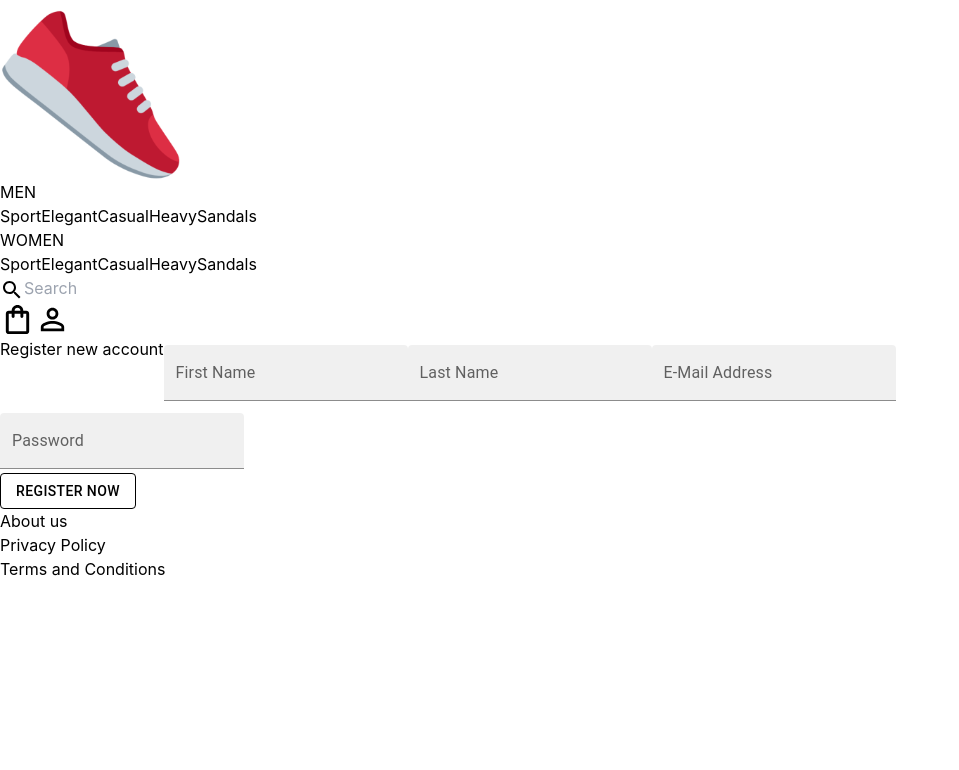
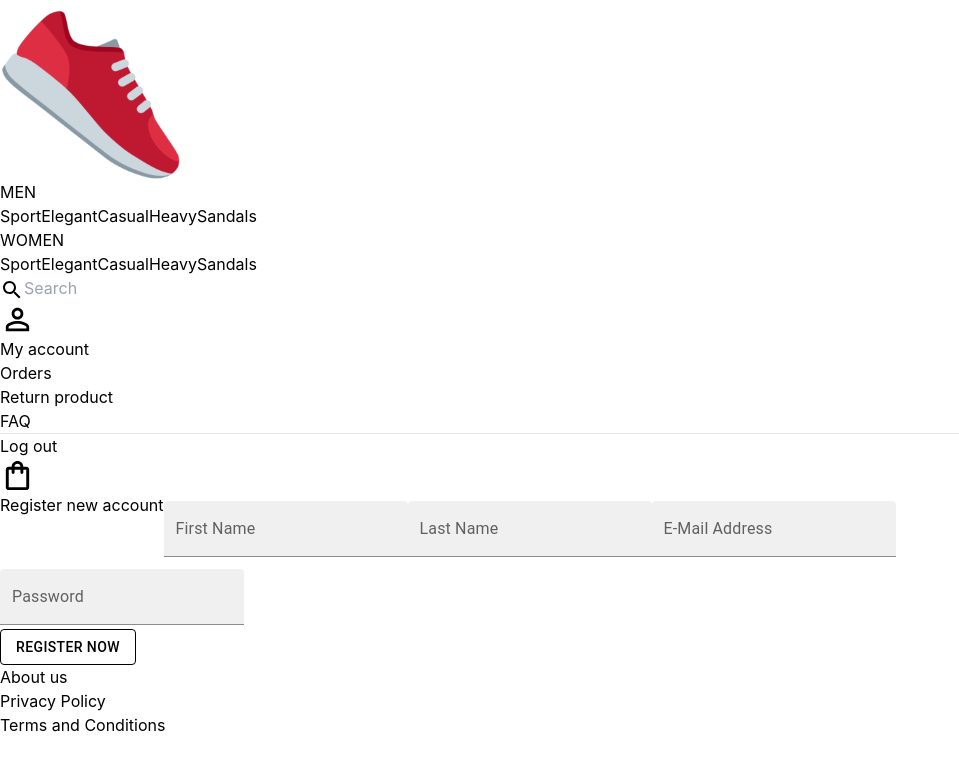
Before and after one commit to aneiqu/shoe-ecommerce, a React (Create React App) app: page /#/myaccount/register in a window 1280 px wide. Shown: the top 770 px of the page, without its empty margins (0-959 px from the left). Built offline with nearby package versions, Linux system fonts and the light colour scheme.

Commit message:
Reworked account panel and made some improvements on other gui elements

```diff
--- a/src/Components/Account/AccountPanel.jsx
+++ b/src/Components/Account/AccountPanel.jsx
@@ -13,51 +13,67 @@ import StreetInput from "../Re-usable/Inputs/Address/StreetInput";
 import CountryInput from "../Re-usable/Inputs/Address/CountryInput";
 import ZipInput from "../Re-usable/Inputs/Address/ZipInput";
 import CityInput from "../Re-usable/Inputs/Address/CityInput";
+import PanelLarge from "./PanelLarge/PanelLarge";
+import { useEffect, useState } from "react";
+import PanelSmall from "./PanelSmall/PanelSmall";
 
 export default function AccountPanel({ setLogged }) {
-  const handleLogOut = () => {
-    setLogged(false);
-    localStorage.setItem("logged", false);
-  };
+  const [screenWidth, setScreenWidth] = useState(window.innerWidth);
 
-  return (
-    <div className='pt-2'>
-      <div className='flex flex-wrap md:flex-nowrap'>
-        <form className='flex flex-col w-screen items-center'>
-          <span className='text-lg mt-4'>Personal information</span>
-          <NameInput />
-          <MiddleNameInput />
-          <LastNameInput />
-          <MailInput />
-          <PhoneInput />
-          <BirthInput />
-          <GenderInput />
-          <Button type='submit' variant='outlined' className='m-2'>
-            Save
-          </Button>
-        </form>
-        <form className='flex flex-col w-screen items-center'>
-          <span className='text-lg mt-4'>Address</span>
-          <StreetInput />
-          <ZipInput />
-          <CityInput />
-          <CountryInput />
-          <Button type='submit' variant='outlined' className='m-2'>
-            Save Address
-          </Button>
-        </form>
-      </div>
-      <div className='flex justify-center'>
-        <Button
-          color='inherit'
-          className='w-3/5 md:w-2/5 m-5 bg-black text-white'
-          variant='contained'
-          onClick={handleLogOut}
-        >
-          Log out
-        </Button>
-      </div>
-      <FormFooter logoEnabled={false} />
-    </div>
-  );
+  useEffect(() => {
+    const handleResize = () => {
+      setScreenWidth(window.innerWidth);
+    };
+
+    window.addEventListener("resize", handleResize);
+
+    return () => {
+      window.removeEventListener("resize", handleResize);
+    };
+  }, []);
+
+  const Panel = screenWidth >= 640 ? <PanelLarge /> : <PanelSmall />;
+
+  return <div>{Panel}</div>;
+
+  // return (
+  //   <div className='pt-2 flex flex-col items-center'>
+  //     <div className='flex flex-wrap md:flex-nowrap md:w-2/3'>
+  //       <form className='flex flex-col w-screen items-center'>
+  //         <span className='text-lg mt-4'>Personal information</span>
+  //         <NameInput />
+  //         <MiddleNameInput />
+  //         <LastNameInput />
+  //         <MailInput />
+  //         <PhoneInput />
+  //         <BirthInput />
+  //         <GenderInput />
+  //         <Button variant='outlined' className='m-2'>
+  //           Save
+  //         </Button>
+  //       </form>
+  //       <form className='flex flex-col w-screen items-center'>
+  //         <span className='text-lg mt-4'>Address</span>
+  //         <StreetInput />
+  //         <ZipInput />
+  //         <CityInput />
+  //         <CountryInput />
+  //         <Button variant='outlined' className='m-2'>
+  //           Save Address
+  //         </Button>
+  //       </form>
+  //     </div>
+  //     <div className='flex justify-center w-2/5'>
+  //       <Button
+  //         color='inherit'
+  //         className='w-3/5 md:w-2/5 m-5 bg-black text-white'
+  //         variant='contained'
+  //         onClick={handleLogOut}
+  //       >
+  //         Log out
+  //       </Button>
+  //     </div>
+  //     <FormFooter logoEnabled={false} />
+  //   </div>
+  // );
 }
--- /dev/null
+++ b/src/Components/Account/PanelLarge/PanelLarge.jsx
@@ -0,0 +1,58 @@
+import { Link } from "react-router-dom";
+
+export default function PanelLarge({ active }) {
+  return (
+    <div className='flex w-screen justify-center mt-4'>
+      <div className='w-1/12 border-r-2 border-black p-2'>
+        <div className='text-lg font-bold pb-2'>My Account</div>
+        <div className='flex flex-col'>
+          <Link className='p-2'>
+            <span
+              className={`p-2 text-md  ${
+                active === "Overview"
+                  ? "text-blue-700 font-bold"
+                  : "font-semibold"
+              }`}
+            >
+              Overview
+            </span>
+          </Link>
+          <Link className='p-2'>
+            <span
+              className={`p-2 text-md  ${
+                active === "Orders"
+                  ? "text-blue-700 font-bold"
+                  : "font-semibold"
+              }`}
+            >
+              Orders
+            </span>
+          </Link>
+          <Link className='p-2'>
+            <span
+              className={`p-2 text-md  ${
+                active === "Returns"
+                  ? "text-blue-700 font-bold"
+                  : "font-semibold"
+              }`}
+            >
+              Returns
+            </span>
+          </Link>
+          <Link className='p-2'>
+            <span
+              className={`p-2 text-md  ${
+                active === "MyData"
+                  ? "text-blue-700 font-bold"
+                  : "font-semibold"
+              }`}
+            >
+              My personal data
+            </span>
+          </Link>
+        </div>
+      </div>
+      <div className='w-3/5 p-2'>Content</div>
+    </div>
+  );
+}
--- /dev/null
+++ b/src/Components/Account/PanelSmall/PanelSmall.jsx
@@ -0,0 +1,7 @@
+export default function PanelSmall() {
+  return (
+    <div>
+      <div>Small</div>
+    </div>
+  );
+}
--- a/src/Components/Navbar/Navbar.jsx
+++ b/src/Components/Navbar/Navbar.jsx
@@ -6,14 +6,12 @@ export default function Navbar() {
   const [screenWidth, setScreenWidth] = useState(window.innerWidth);
 
   useEffect(() => {
-    // Update screenWidth when the window is resized
     const handleResize = () => {
       setScreenWidth(window.innerWidth);
     };
 
     window.addEventListener("resize", handleResize);
 
-    // Clean up the event listener when the component unmounts
     return () => {
       window.removeEventListener("resize", handleResize);
     };
--- a/src/Components/Navbar/NavbarLarge/DisplayLarge.jsx
+++ b/src/Components/Navbar/NavbarLarge/DisplayLarge.jsx
@@ -1,10 +1,10 @@
 import SearchIcon from "@mui/icons-material/Search";
-import PersonOutlineOutlinedIcon from "@mui/icons-material/PersonOutlineOutlined";
 import ShoppingBagOutlinedIcon from "@mui/icons-material/ShoppingBagOutlined";
 import WomenLarge from "./WomenLarge";
 import MenLarge from "./MenLarge";
 import { Link } from "react-router-dom";
 import Logo from "../../Re-usable/Logo";
+import NavMyAccountLarge from "./NavMyAccountLarge";
 
 export default function LargeDisplay() {
   return (
@@ -16,7 +16,7 @@ export default function LargeDisplay() {
         <MenLarge />
         <WomenLarge />
       </div>
-      <div className='w-2/4 flex flex-row justify-end items-center'>
+      <div className='w-2/4 flex flex-row justify-end items-center h-16'>
         <form className='relative px-2'>
           <SearchIcon fontSize='medium' className='absolute my-1.5 ml-0.5' />
           <input
@@ -24,18 +24,17 @@ export default function LargeDisplay() {
             placeholder='Search'
           ></input>
         </form>
-        <Link to='/cart' className='px-2 '>
-          <ShoppingBagOutlinedIcon
-            fontSize='large'
-            className='scale-90 hover:fill-slate-500 hover:scale-125 transition-all duration-150'
-          />
-        </Link>
-        <Link to='/myaccount' className='px-2 '>
-          <PersonOutlineOutlinedIcon
-            fontSize='large'
-            className='scale-90 hover:fill-slate-500 hover:scale-125 transition-all duration-150'
-          />
-        </Link>
+        <div className='flex items-center h-full'>
+          <NavMyAccountLarge />
+        </div>
+        <div className='flex items-center h-full'>
+          <Link to='/cart' className='px-2'>
+            <ShoppingBagOutlinedIcon
+              fontSize='large'
+              className='scale-90 hover:fill-slate-500 hover:scale-125 transition-all duration-150'
+            />
+          </Link>
+        </div>
       </div>
     </div>
   );
--- a/src/Components/Navbar/NavbarLarge/MenLarge.jsx
+++ b/src/Components/Navbar/NavbarLarge/MenLarge.jsx
@@ -8,31 +8,31 @@ export default function MenLarge() {
         <div className='flex flex-row justify-around'>
           <a
             href='./'
-            className='hover:scale-110 duration-75 hover:font-bold text-xl'
+            className='hover:scale-110 group-hover:duration-75 hover:font-bold text-xl'
           >
             Sport
           </a>
           <a
             href='./'
-            className='hover:scale-110 duration-75 hover:font-bold text-xl'
+            className='hover:scale-110 group-hover:duration-75 hover:font-bold text-xl'
           >
             Elegant
           </a>
           <a
             href='./'
-            className='hover:scale-110 duration-75 hover:font-bold text-xl'
+            className='hover:scale-110 group-hover:duration-75 hover:font-bold text-xl'
           >
             Casual
           </a>
           <a
             href='./'
-            className='hover:scale-110 duration-75 hover:font-bold text-xl'
+            className='hover:scale-110 group-hover:duration-75 hover:font-bold text-xl'
           >
             Heavy
           </a>
           <a
             href='./'
-            className='hover:scale-110 duration-75 hover:font-bold text-xl'
+            className='hover:scale-110 group-hover:duration-75 hover:font-bold text-xl'
           >
             Sandals
           </a>
--- /dev/null
+++ b/src/Components/Navbar/NavbarLarge/NavMyAccountLarge.jsx
@@ -0,0 +1,52 @@
+import PersonOutlineOutlinedIcon from "@mui/icons-material/PersonOutlineOutlined";
+
+import { Link } from "react-router-dom";
+
+export default function NavMyAccountLarge() {
+  return (
+    <div className='group'>
+      <div className='h-16 flex items-center  '>
+        <Link to='/myaccount' className='px-2 '>
+          <PersonOutlineOutlinedIcon
+            fontSize='large'
+            className='scale-90 group-hover:scale-125  group-hover:border-b-2 border-black transition-all duration-150'
+          />
+        </Link>
+      </div>
+      <div className='absolute flex flex-col invisible group-hover:visible w-44 right-12 bg-white border-2 delay-75'>
+        <Link
+          to='/myaccount'
+          className='p-2 w-full hover:bg-gray-300 cursor-pointer text-lg'
+        >
+          <span>My account</span>
+        </Link>
+        <div className='p-2 w-full hover:bg-gray-300 cursor-pointer text-lg'>
+          <Link>Orders</Link>
+        </div>
+        <div className='p-2 w-full hover:bg-gray-300 cursor-pointer text-lg'>
+          <Link>Return product</Link>
+        </div>
+        <div className='p-2 w-full hover:bg-gray-300 cursor-pointer text-lg'>
+          <Link>FAQ</Link>
+        </div>
+        <hr className='w-full' />
+        <div className='p-2 w-full'>
+          <span className='text-lg text-blue-700 cursor-pointer border-b-2 border-transparent hover:border-b-blue-700 transition-all duration-100'>
+            Log out
+          </span>
+        </div>
+
+        {/* <div>
+          <Button
+            color='inherit'
+            className='w-3/5 md:w-2/5 m-5 bg-black text-white'
+            variant='contained'
+            onClick={handleLogOut}
+          >
+            Log out
+          </Button>
+        </div> */}
+      </div>
+    </div>
+  );
+}
```
Also changed, not shown: src/Components/Navbar/NavbarLarge/WomenLarge.jsx (+5 -5 lines).
